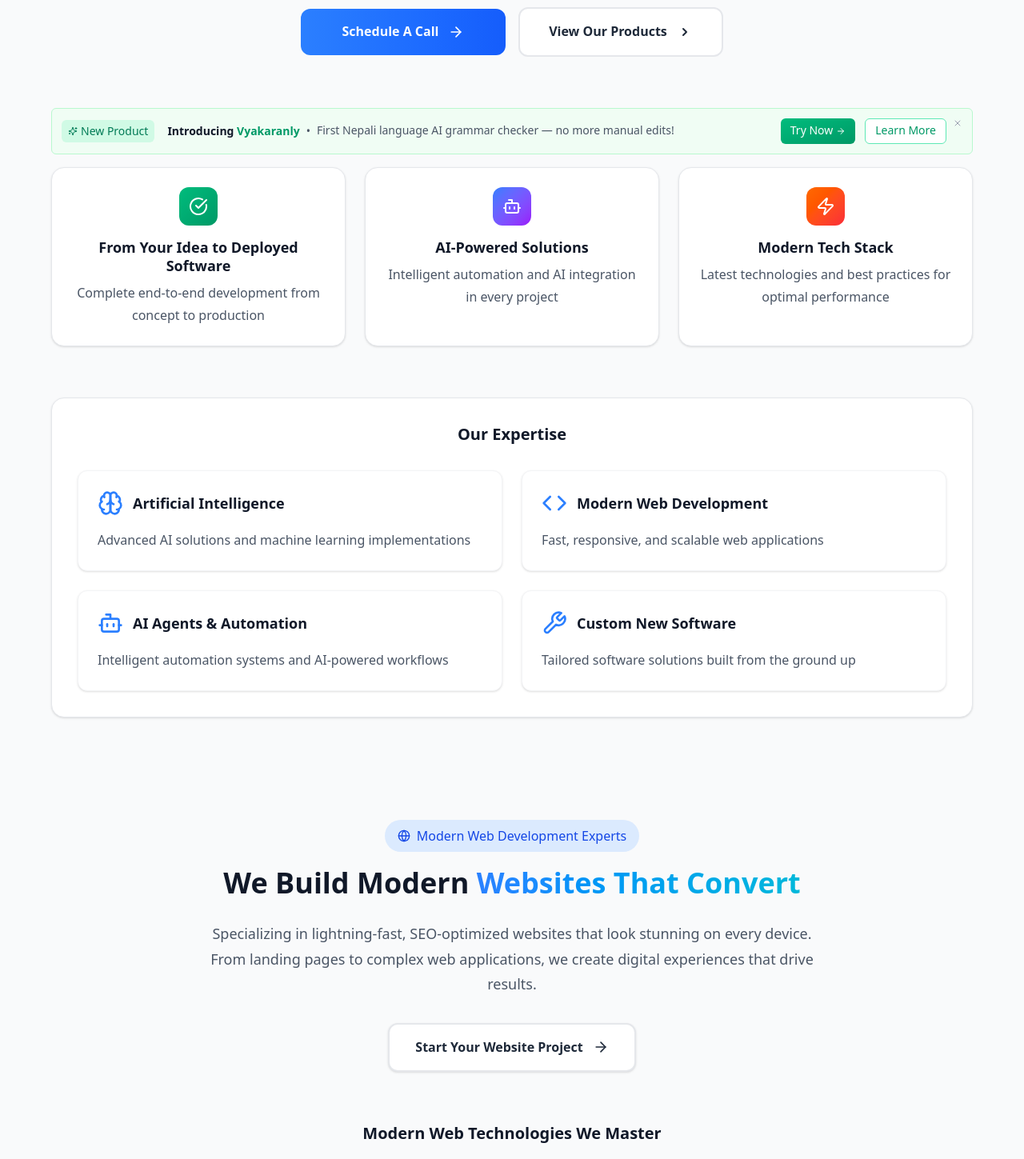
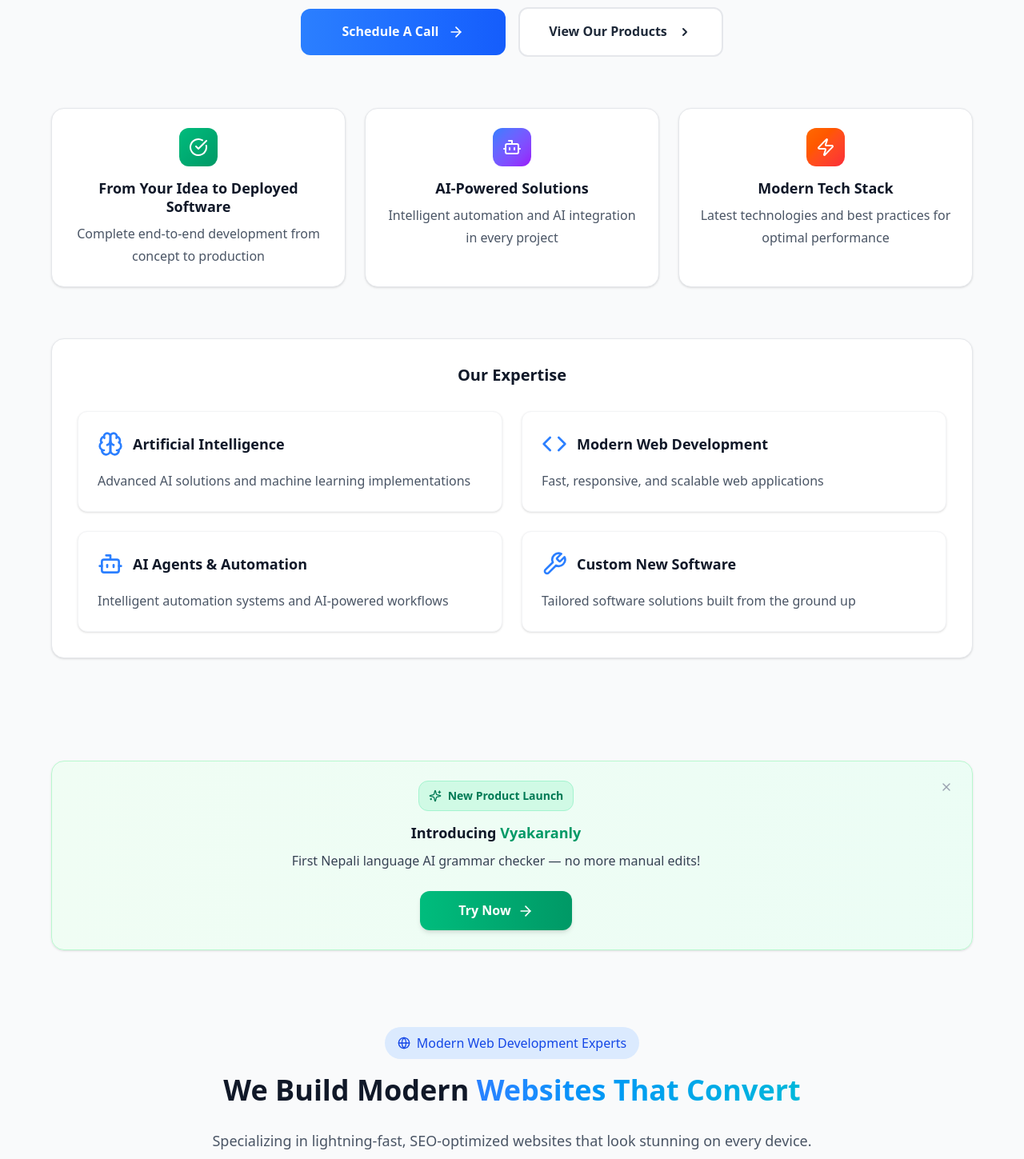
Before and after one commit to om202/NobleStack, a Next.js app: page /Home in a window 1280 px wide. Shown: the part 560-2009 px from the top of the page at 80% size. Built offline with nearby package versions, Linux system fonts and the light colour scheme.

Commit message:
Remove product announcement banner from HeroSection and integrate ProductAnnouncement component into Home page for better modularity and organization.

```diff
--- a/src/app/Home/L1.tsx
+++ b/src/app/Home/L1.tsx
@@ -1,6 +1,5 @@
 "use client";
 
-import { useState } from "react";
 import Link from "next/link";
 import {
   ArrowRight,
@@ -10,13 +9,10 @@ import {
   Zap,
   Brain,
   Wrench,
-  Sparkles,
-  X,
 } from "lucide-react";
 import Image from "next/image";
 
 export default function HeroSection() {
-  const [showProductBanner, setShowProductBanner] = useState(true);
 
   const expertiseAreas = [
     {
@@ -116,52 +112,7 @@ export default function HeroSection() {
           </div>
         </div>
 
-        {/* Product Announcement - Ad Banner */}
-        {showProductBanner && (
-          <div className="relative bg-green-50 rounded-md p-3 pr-8 border border-green-200 mb-4">
-            {/* Close Button */}
-            <button
-              onClick={() => setShowProductBanner(false)}
-              className="absolute top-2 right-2 p-1 text-gray-400 hover:text-gray-600 transition-colors z-10"
-            >
-              <X className="w-3 h-3" />
-            </button>
 
-            <div className="flex flex-col items-center sm:flex-row sm:items-center sm:justify-between gap-2 pr-2 sm:pr-0">
-              {/* Left side - Content */}
-              <div className="flex flex-col items-center sm:flex-row sm:items-center gap-2 sm:gap-4">
-                <span className="inline-flex items-center px-2 py-1 rounded-md bg-emerald-100 text-emerald-700 text-sm font-medium w-fit">
-                  <Sparkles className="w-3 h-3 mr-1" />
-                  New Product
-                </span>
-
-                <div className="flex flex-col items-center sm:flex-row sm:items-center gap-1 sm:gap-2 text-center sm:text-left">
-                  <h3 className="text-sm font-bold text-gray-900">
-                    Introducing{" "}
-                    <span className="text-emerald-600">Vyakaranly</span>
-                  </h3>
-                  <span className="text-sm text-gray-600 hidden sm:inline">
-                    •
-                  </span>
-                  <p className="text-sm text-gray-600">
-                  First Nepali language AI grammar checker — no more manual edits!
-                  </p>
-                </div>
-              </div>
-
-              {/* Right side - Buttons */}
-              <div className="flex gap-2 sm:gap-3 sm:shrink-0 justify-center sm:justify-start">
-                <button className="group flex items-center justify-center gap-1 px-3 py-1.5 h-8 bg-gradient-to-br from-emerald-500 to-emerald-600 text-white rounded-md hover:bg-emerald-600 transition-all duration-300 font-medium text-sm">
-                  Try Now
-                  <ArrowRight className="w-3 h-3 group-hover:translate-x-0.5 transition-transform duration-300" />
-                </button>
-                <button className="group flex items-center justify-center gap-1 px-3 py-1.5 h-8 bg-white text-emerald-600 rounded-md border border-emerald-300 hover:bg-emerald-50 transition-all duration-300 font-medium text-sm">
-                  Learn More
-                </button>
-              </div>
-            </div>
-          </div>
-        )}
 
         {/* Value Propositions */}
         <div className="mb-10 sm:mb-16">
--- /dev/null
+++ b/src/app/Home/ProductAnnouncement.tsx
@@ -0,0 +1,59 @@
+"use client";
+
+import { useState } from "react";
+import Link from "next/link";
+import { ArrowRight, Sparkles, X } from "lucide-react";
+
+export default function ProductAnnouncement() {
+  const [showProductBanner, setShowProductBanner] = useState(true);
+
+  if (!showProductBanner) return null;
+
+  return (
+    <section className="py-6 sm:py-8 md:py-10 lg:py-12 px-4 bg-gray-50">
+      <div className="max-w-6xl mx-auto">
+        {/* Product Announcement - Ad Banner */}
+        <div className="relative bg-gradient-to-r from-green-50 to-emerald-50 rounded-2xl p-6 pr-10 border border-green-200 shadow-sm hover:shadow-md transition-shadow duration-300">
+          {/* Close Button */}
+          <button
+            onClick={() => setShowProductBanner(false)}
+            className="absolute top-4 right-4 p-2 text-gray-400 hover:text-gray-600 transition-colors z-10 rounded-full hover:bg-white/50"
+          >
+            <X className="w-4 h-4" />
+          </button>
+
+          <div className="flex flex-col items-center text-center gap-6 pr-6">
+            {/* Content - Centered */}
+            <div className="flex flex-col items-center gap-4">
+              <span className="inline-flex items-center px-3 py-2 rounded-xl bg-emerald-100 text-emerald-700 text-sm font-semibold border border-emerald-200">
+                <Sparkles className="w-4 h-4 mr-2" />
+                New Product Launch
+              </span>
+
+              <div className="flex flex-col items-center gap-2">
+                <h3 className="text-lg font-bold text-gray-900">
+                  Introducing{" "}
+                  <span className="text-emerald-600">Vyakaranly</span>
+                </h3>
+                <p className="text-base text-gray-700 font-medium">
+                  First Nepali language AI grammar checker — no more manual edits!
+                </p>
+              </div>
+            </div>
+
+            {/* Buttons - Centered */}
+            <div className="flex justify-center">
+              <Link
+                href="/Products"
+                className="group flex items-center justify-center gap-2 px-12 py-3 w-full max-w-xs bg-gradient-to-r from-emerald-500 to-emerald-600 text-white rounded-xl hover:from-emerald-600 hover:to-emerald-700 transition-all duration-300 transform hover:-translate-y-0.5 font-semibold text-base shadow-md hover:shadow-lg"
+              >
+                Try Now
+                <ArrowRight className="w-5 h-5 group-hover:translate-x-1 transition-transform duration-300" />
+              </Link>
+            </div>
+          </div>
+        </div>
+      </div>
+    </section>
+  );
+}
--- a/src/app/Home/page.tsx
+++ b/src/app/Home/page.tsx
@@ -1,4 +1,5 @@
 import HeroSection from "./L1";
+import ProductAnnouncement from "./ProductAnnouncement";
 import FeaturesSection from "./L2";
 import ServicesSection from "./L3";
 import FAQSection from "./L4";
@@ -7,6 +8,7 @@ export default function Home() {
   return (
     <>
       <HeroSection />
+      <ProductAnnouncement />
       <FeaturesSection />
       <ServicesSection />
       <FAQSection />
```
